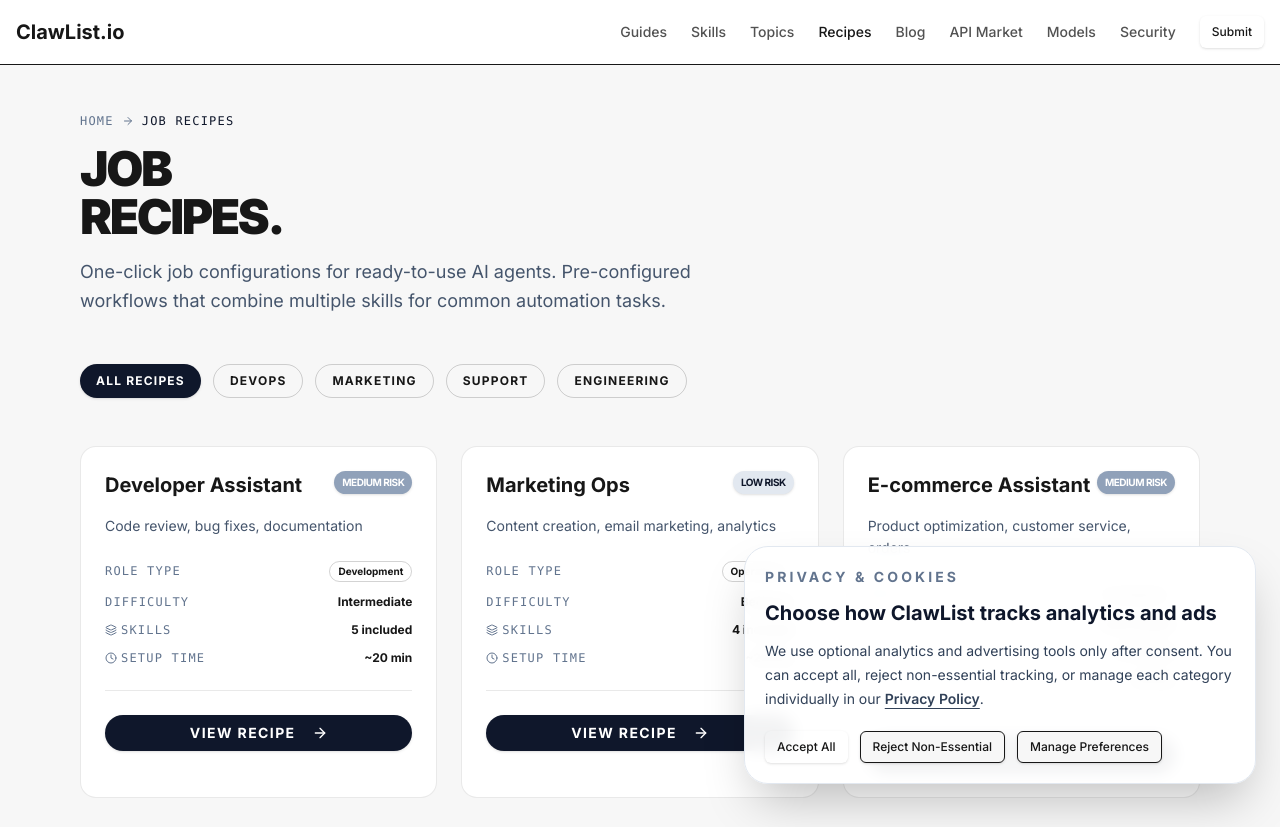
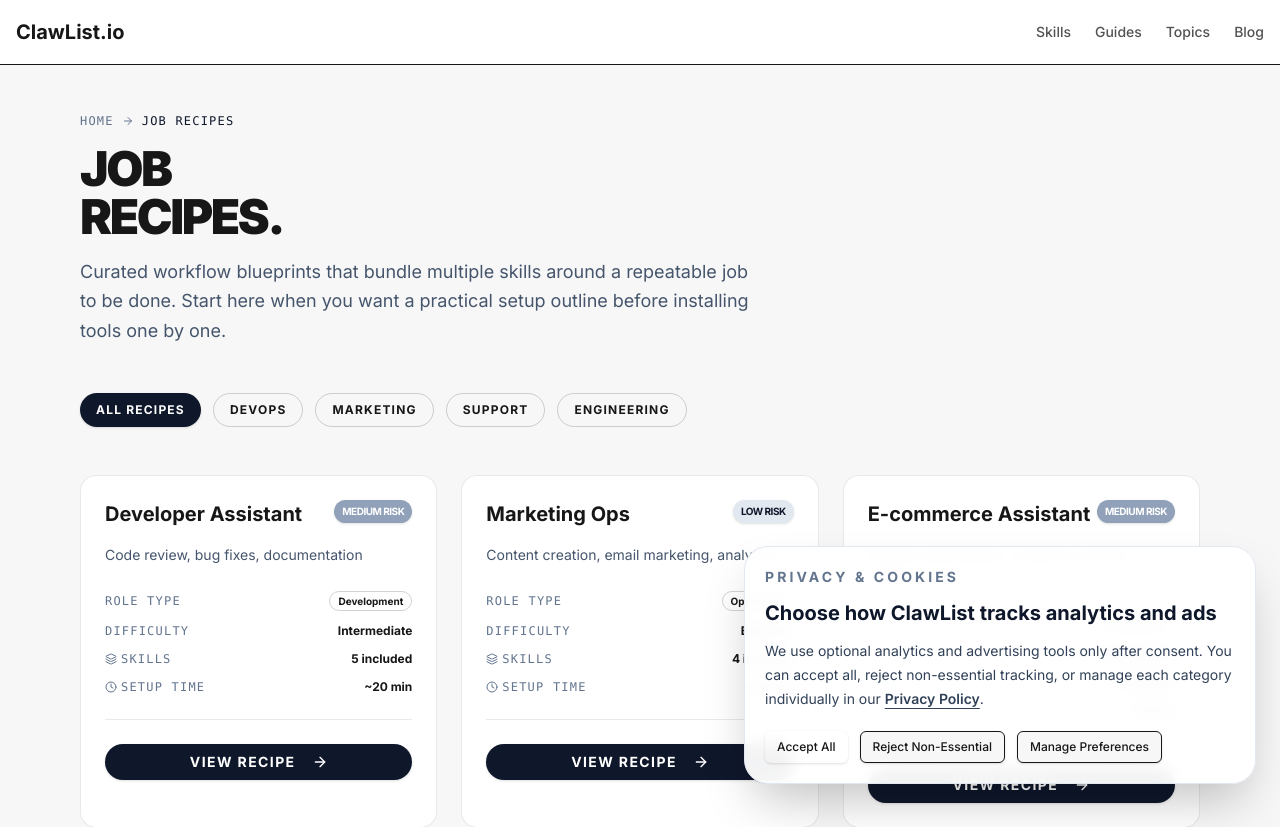
Before and after one commit to Tony11081/clawlist-io, a Next.js app: page /recipes in a window 1280 px wide. Shown: the top 827 px of the page. Built offline with nearby package versions, Linux system fonts and the light colour scheme.

Commit message:
Tighten primary site navigation and content paths

```diff
--- a/app/layout.tsx
+++ b/app/layout.tsx
@@ -17,14 +17,14 @@ export const metadata: Metadata = {
     template: '%s | ClawList.io',
   },
   description:
-    'Comprehensive OpenClaw tutorials, skills library, job recipes, and model selection guide for AI automation.',
+    'Browse OpenClaw skills, technical guides, topic hubs, and workflow write-ups in one searchable resource hub.',
   alternates: {
     canonical: '/',
   },
   openGraph: {
     title: 'ClawList.io - OpenClaw Resource Hub',
     description:
-      'OpenClaw tutorials, skills library, recipes, and model guide for AI automation.',
+      'OpenClaw skills, technical guides, topic hubs, and workflow write-ups in one searchable resource hub.',
     url: siteUrl,
     siteName: 'ClawList.io',
     type: 'website',
@@ -34,7 +34,7 @@ export const metadata: Metadata = {
     card: 'summary_large_image',
     title: 'ClawList.io - OpenClaw Resource Hub',
     description:
-      'OpenClaw tutorials, skills library, recipes, and model guide for AI automation.',
+      'OpenClaw skills, technical guides, topic hubs, and workflow write-ups in one searchable resource hub.',
   },
 }
 
@@ -47,7 +47,7 @@ export default function RootLayout({
     '@context': 'https://schema.org',
     '@type': 'WebSite',
     name: 'ClawList.io',
-    description: 'Comprehensive OpenClaw tutorials, skills library, job recipes, and model selection guide for AI automation.',
+    description: 'Browse OpenClaw skills, technical guides, topic hubs, and workflow write-ups in one searchable resource hub.',
     url: siteUrl,
     potentialAction: {
       '@type': 'SearchAction',
--- a/app/not-found.tsx
+++ b/app/not-found.tsx
@@ -12,7 +12,7 @@ export default function NotFound() {
         </h1>
         <h2 className="text-3xl font-bold mb-4">Page Not Found</h2>
         <p className="text-xl text-neutral-600 dark:text-neutral-400 mb-8">
-          The page you're looking for doesn't exist or has been moved.
+          The page you&apos;re looking for doesn&apos;t exist or has been moved.
         </p>
       </div>
 
@@ -72,7 +72,7 @@ export default function NotFound() {
       <div className="text-center">
         <p className="text-sm text-neutral-600 dark:text-neutral-400">
           If you believe this is an error, please{' '}
-          <Link href="/submit" className="text-blue-600 dark:text-blue-400 hover:underline">
+          <Link href="/contact" className="text-blue-600 dark:text-blue-400 hover:underline">
             contact us
           </Link>
           .
--- a/app/recipes/page.tsx
+++ b/app/recipes/page.tsx
@@ -5,77 +5,7 @@ import { ArrowRight, Layers, Clock, Shield } from 'lucide-react'
 import { recipes } from '@/lib/catalog'
 
 export default function RecipesPage() {
-  // Mock data if catalog is empty
-  const mockRecipes = [
-    {
-      id: 1,
-      title: 'GitHub Issue Manager',
-      slug: 'github-issue-manager',
-      summary: 'Automatically triage, label, and respond to GitHub issues with AI-powered analysis',
-      role_type: 'DevOps',
-      difficulty: 'beginner',
-      skills_count: 3,
-      risk_level: 'low',
-      estimatedTime: '15 min'
-    },
-    {
-      id: 2,
-      title: 'Content Marketing Bot',
-      slug: 'content-marketing-bot',
-      summary: 'Generate, schedule, and publish content across multiple social media platforms',
-      role_type: 'Marketing',
-      difficulty: 'intermediate',
-      skills_count: 5,
-      risk_level: 'low',
-      estimatedTime: '30 min'
-    },
-    {
-      id: 3,
-      title: 'Customer Support Agent',
-      slug: 'customer-support-agent',
-      summary: 'Handle customer inquiries via email, chat, and ticketing systems with context awareness',
-      role_type: 'Support',
-      difficulty: 'intermediate',
-      skills_count: 4,
-      risk_level: 'medium',
-      estimatedTime: '25 min'
-    },
-    {
-      id: 4,
-      title: 'Data Pipeline Monitor',
-      slug: 'data-pipeline-monitor',
-      summary: 'Monitor ETL pipelines, detect anomalies, and send alerts for data quality issues',
-      role_type: 'Data Engineering',
-      difficulty: 'advanced',
-      skills_count: 6,
-      risk_level: 'medium',
-      estimatedTime: '45 min'
-    },
-    {
-      id: 5,
-      title: 'Code Review Assistant',
-      slug: 'code-review-assistant',
-      summary: 'Automated code review with security scanning, style checking, and best practice suggestions',
-      role_type: 'Engineering',
-      difficulty: 'intermediate',
-      skills_count: 4,
-      risk_level: 'low',
-      estimatedTime: '20 min'
-    },
-    {
-      id: 6,
-      title: 'Sales Lead Qualifier',
-      slug: 'sales-lead-qualifier',
-      summary: 'Qualify inbound leads, enrich contact data, and route to appropriate sales reps',
-      role_type: 'Sales',
-      difficulty: 'beginner',
-      skills_count: 3,
-      risk_level: 'low',
-      estimatedTime: '15 min'
-    }
-  ]
-
-  const displayRecipes = recipes.length > 0 ? recipes : mockRecipes
+  const displayRecipes = recipes
 
   return (
     <div className="min-h-screen bg-[#f7f7f7] dark:bg-[#191919]">
@@ -93,7 +23,7 @@ export default function RecipesPage() {
             JOB <br/>RECIPES.
           </h1>
           <p className="text-lg text-slate-600 dark:text-slate-400 max-w-2xl leading-relaxed">
-            One-click job configurations for ready-to-use AI agents. Pre-configured workflows that combine multiple skills for common automation tasks.
+            Curated workflow blueprints that bundle multiple skills around a repeatable job to be done. Start here when you want a practical setup outline before installing tools one by one.
           </p>
         </div>
 
@@ -117,6 +47,22 @@ export default function RecipesPage() {
         </div>
 
         {/* Recipes Grid */}
+        {displayRecipes.length === 0 ? (
+          <div className="rounded-2xl border border-dashed border-[#262626]/20 bg-white/70 p-10 text-center">
+            <h2 className="text-2xl font-bold text-slate-900 mb-3">The recipe library is being rebuilt.</h2>
+            <p className="text-slate-600 max-w-2xl mx-auto mb-6">
+              Until we publish richer workflow pages, start with real install-ready skills and the topic hubs that connect them.
+            </p>
+            <div className="flex flex-wrap justify-center gap-3">
+              <Button className="bg-slate-900 text-white hover:opacity-90" asChild>
+                <Link href="/skills">Browse Skills</Link>
+              </Button>
+              <Button variant="outline" asChild>
+                <Link href="/topics">Explore Topics</Link>
+              </Button>
+            </div>
+          </div>
+        ) : (
           <div className="grid md:grid-cols-2 lg:grid-cols-3 gap-6">
             {displayRecipes.map((recipe) => (
               <div key={recipe.id} className="group bg-white dark:bg-[#262626]/10 border border-[#262626]/10 dark:border-[#262626]/30 rounded-2xl overflow-hidden hover:border-slate-900 dark:hover:border-slate-500 transition-all hover:shadow-xl">
@@ -172,6 +118,7 @@ export default function RecipesPage() {
               </div>
             ))}
           </div>
+        )}
 
         {/* Info Banner */}
         <div className="mt-16 bg-slate-900 dark:bg-white text-white dark:text-slate-900 p-8 rounded-2xl flex items-center gap-6 border border-slate-800 dark:border-slate-200">
@@ -181,11 +128,13 @@ export default function RecipesPage() {
           <div className="flex-1">
             <h3 className="text-xl font-bold mb-2">Custom Recipes</h3>
             <p className="text-slate-300 dark:text-slate-600 text-sm leading-relaxed">
-              Need a custom recipe for your specific workflow? Submit a request or contribute your own recipe to the community library.
+              Need a new workflow blueprint? Share the use case and repo context on GitHub so we can review it with the rest of the catalog.
             </p>
           </div>
           <Button variant="outline" className="hidden lg:block border border-white dark:border-slate-900 px-6 py-2 rounded-full font-bold hover:bg-white hover:text-slate-900 dark:hover:bg-slate-900 dark:hover:text-white transition-all" asChild>
-            <Link href="/submit">Submit Recipe</Link>
+            <a href="https://github.com/Tony11081/clawlist-io" target="_blank" rel="noopener noreferrer">
+              Suggest on GitHub
+            </a>
           </Button>
         </div>
       </main>
--- a/app/sitemap.ts
+++ b/app/sitemap.ts
@@ -29,13 +29,8 @@ export default async function sitemap() {
     '/guides',
     '/skills',
     '/topics',
-    '/recipes',
     '/blog',
-    '/api-marketplace',
-    '/models',
     '/security',
-    '/compare',
-    '/submit',
     '/about',
     '/contact',
     '/terms',
@@ -44,7 +39,16 @@ export default async function sitemap() {
     url: `${baseUrl}${route}`,
     lastModified: new Date().toISOString(),
     changeFrequency: 'daily' as const,
-    priority: route === '' ? 1 : route === '/about' || route === '/contact' ? 0.7 : 0.8,
+    priority:
+      route === ''
+        ? 1
+        : route === '/skills' || route === '/guides' || route === '/topics' || route === '/blog'
+          ? 0.8
+          : route === '/security'
+            ? 0.55
+            : route === '/about' || route === '/contact'
+              ? 0.5
+              : 0.3,
   }))
 
   // Dynamic skills
--- a/components/navigation.tsx
+++ b/components/navigation.tsx
@@ -11,14 +11,10 @@ export function Navigation() {
   const [mobileMenuOpen, setMobileMenuOpen] = useState(false)
 
   const links = [
+    { href: '/skills', label: 'Skills' },
     { href: '/guides', label: 'Guides' },
-    { href: '/skills', label: 'Skills' },
     { href: '/topics', label: 'Topics' },
-    { href: '/recipes', label: 'Recipes' },
     { href: '/blog', label: 'Blog' },
-    { href: '/api-marketplace', label: 'API Market' },
-    { href: '/models', label: 'Models' },
-    { href: '/security', label: 'Security' },
   ]
 
   return (
@@ -44,9 +40,6 @@ export function Navigation() {
                 {link.label}
               </Link>
             ))}
-            <Button size="sm" asChild>
-              <Link href="/submit">Submit</Link>
-            </Button>
           </div>
 
           {/* Mobile Menu Button */}
@@ -73,9 +66,6 @@ export function Navigation() {
                 {link.label}
               </Link>
             ))}
-            <Button size="sm" className="w-full" asChild>
-              <Link href="/submit">Submit</Link>
-            </Button>
           </div>
         )}
       </div>
--- a/lib/route-scaffolds.ts
+++ b/lib/route-scaffolds.ts
@@ -39,8 +39,8 @@ const sectionMap: Record<string, SectionConfig> = {
   },
   compare: {
     label: 'Skill Comparison',
-    ctaHref: '/compare',
-    ctaLabel: 'Compare more skills',
+    ctaHref: '/skills',
+    ctaLabel: 'Browse the skills library',
   },
   guides: {
     label: 'Guides',
@@ -74,8 +74,8 @@ const sectionMap: Record<string, SectionConfig> = {
   },
   submit: {
     label: 'Submission',
-    ctaHref: '/submit',
-    ctaLabel: 'Submit a skill',
+    ctaHref: '/contact',
+    ctaLabel: 'Open the contact page',
   },
   terms: {
     label: 'Legal',
```
Also changed, not shown: app/contact/page.tsx (+7 -6 lines), app/guides/page.tsx (+29 -2 lines), app/page.tsx (+12 -11 lines), components/footer.tsx (+5 -3 lines), components/skills-library-client.tsx (+41 -4 lines). Lines whose indentation alone changed are shown as unchanged.
